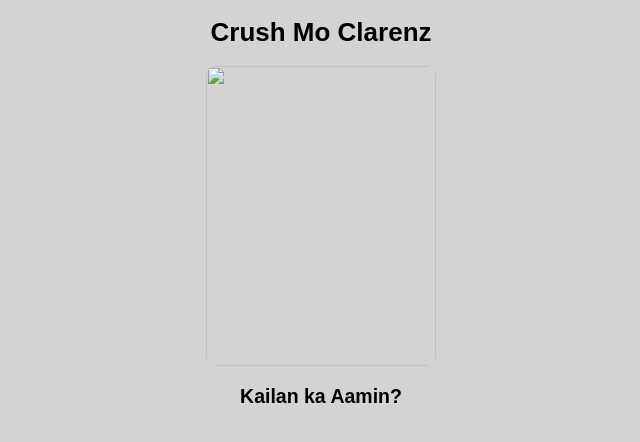
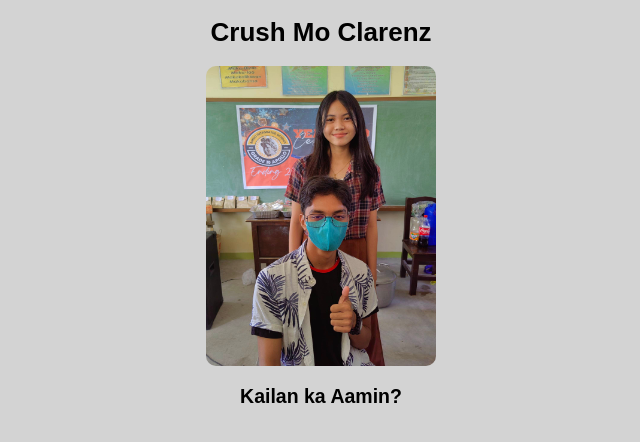
Before and after one commit to Gin224/Practices, a plain HTML site: page index.html in a window 1280 px wide. Shown: the whole page, without its empty margins (319-959 px from the left). Drawn offline with Linux system fonts and the light colour scheme.

Commit message:
Update index.html

```diff
--- a/index.html
+++ b/index.html
@@ -8,7 +8,7 @@
         <header>
             <h1>Crush Mo Clarenz</h1>
            <p>
-            <img src="/clarenz/images/clarenz.jpg" height="300px" width="230px" class="image">
+            <img src="clarenz.jpg" height="300px" width="230px" class="image">
           </p>
         </header>
         <div class="paragraph">
```
